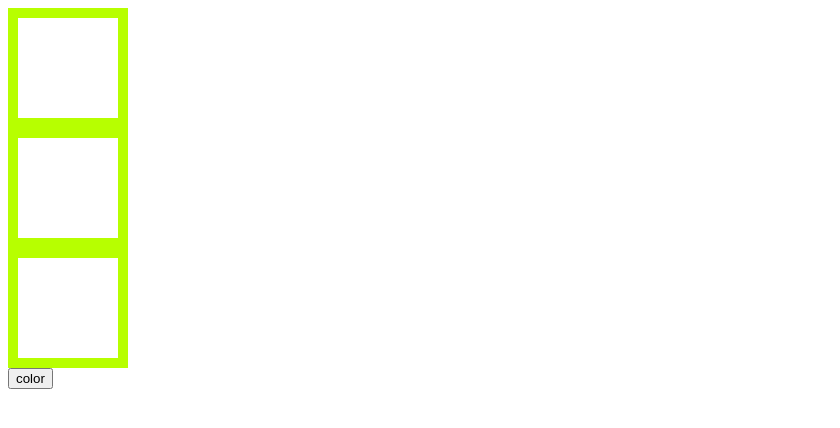
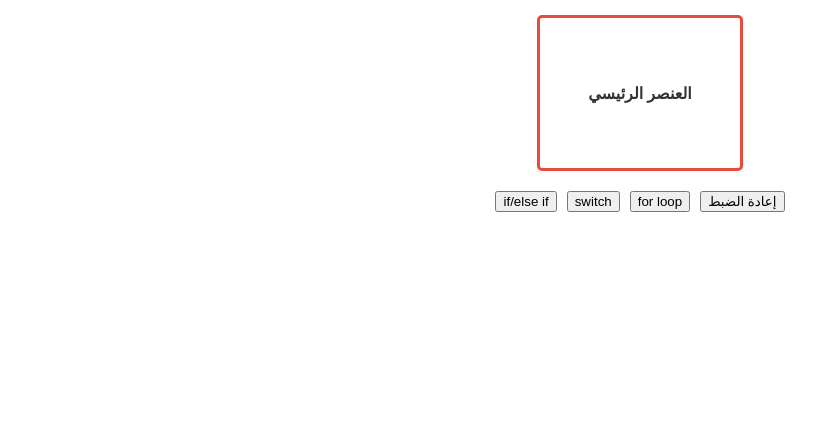
Before and after one commit to hussienalomari7-ui/personal-page, a plain HTML site: page index.html in a window 1280 px wide. Shown: the whole page, without its empty margins (0-840 px from the left). Drawn offline with Linux system fonts and the light colour scheme.

Commit message:
Add files via upload

```diff
--- a/index.html
+++ b/index.html
@@ -9,10 +9,17 @@
 </head>
 <body>
 
-    <div id="b" class="h"></div>
-    <div id="c" class="h"></div>
-    <div id="a" class="h"></div>
-    <button onclick="print()"> color </button>
+
+<div id="myBox" class="bordered-element">
+    العنصر الرئيسي
+</div>
+
+<div class="button-group">
+    <button onclick="changeColorIf()">if/else if</button>
+    <button onclick="changeColorSwitch()">switch</button>
+    <button onclick="changeColorFor()">for loop</button>
+    <button onclick="resetColors()">إعادة الضبط</button>
+</div>
 
 
 </body>
--- a/java.js
+++ b/java.js
@@ -1,9 +1,50 @@
+
+function changeColorIf() {
+    const color = prompt("أدخل لونًا (أحمر، أزرق، أخضر):");
+
+    if (color === "أحمر") {
+        document.getElementById("myBox").style.backgroundColor = "#e74c3c";
+    } else if (color === "أزرق") {
+        document.getElementById("myBox").style.backgroundColor = "#3498db";
+    } else if (color === "أخضر") {
+        document.getElementById("myBox").style.backgroundColor = "#2ecc71";
+    } else {
+        alert("اللون غير معروف!");
+    }
+}
 
 
-function print(){
+function changeColorSwitch() {
+    const randomNum = Math.floor(Math.random() * 4);
 
-    document.getElementById('b').style.backgroundColor='green' ;
-    document.getElementById('c').style.backgroundColor='black' ;
-    document.getElementById('a').style.backgroundColor='blue' ;
+    switch(randomNum) {
+        case 0:
+            document.getElementById("myBox").style.backgroundColor = "#9b59b6";
+            break;
+        case 1:
+            document.getElementById("myBox").style.backgroundColor = "#f1c40f";
+            break;
+        case 2:
+            document.getElementById("myBox").style.backgroundColor = "#e67e22";
+            break;
+        case 3:
+            document.getElementById("myBox").style.backgroundColor = "#1abc9c";
+            break;
+    }
+}
 
+
+function changeColorFor() {
+    const colors = ["#ff7979", "#7ed6df", "#badc58", "#f6e58d"];
+    const box = document.getElementById("myBox");
+
+    for (let i = 0; i < colors.length; i++) {
+        setTimeout(function() {
+            box.style.backgroundColor = colors[i];
+        }, i * 1000);
+    }
 }
+
+function resetColors() {
+    document.getElementById("myBox").style.backgroundColor = "";
+}
--- a/style.css
+++ b/style.css
@@ -1,15 +1,31 @@
-#a{
-    width: 100px;
-    height: 100px;
+/* تعريف id مع width و height */
+#myBox {
+    width: 200px;
+    height: 150px;
+    margin: 15px auto;
+    border-radius: 5px;
+    display: flex;
+    align-items: center;
+    justify-content: center;
+    transition: all 0.3s ease;
+    font-weight: bold;
 }
-#b{
-    width: 100px;
-    height: 100px;
+
+/* تعريف class مع border و color */
+.bordered-element {
+    border: 3px solid #e74c3c;
+    color: #333;
 }
-#c{
-    width: 100px;
-    height: 100px;
+
+.button-group {
+    margin: 20px;
+    text-align: center;
+    display: flex ;
+    justify-content: center ;
+    flex-wrap: wrap;
+    gap: 10px;
+
+
+
+
 }
-.h{
-    border: 10px solid rgb(183, 255, 0) ;
-}
```
